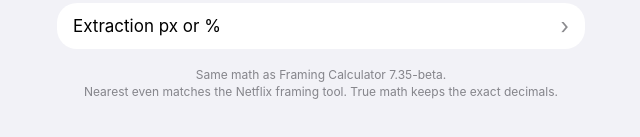
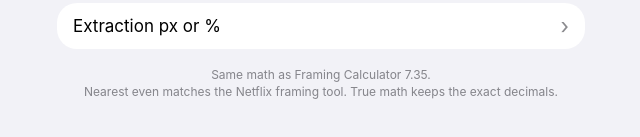
Before and after one commit to seefiggy/framing-calculator, a plain HTML site: page index.html in a window 1280 px wide. Shown: the part 1178-1315 px from the top of the page, 319-959 px from the left. Drawn offline with Linux system fonts and the light colour scheme.

Commit message:
Footer: 7.35 release (drop -beta)

```diff
--- a/index.html
+++ b/index.html
@@ -128,7 +128,7 @@ details[open].list>summary::after{transform:rotate(90deg)}
  <div class="hintrow">Overrides the target aspect. Direct entries are never rounded.</div>
 </details>
 
-<div class="foot">Same math as Framing Calculator 7.35-beta.<br>Nearest even matches the Netflix framing tool. True math keeps the exact decimals.</div>
+<div class="foot">Same math as Framing Calculator 7.35.<br>Nearest even matches the Netflix framing tool. True math keeps the exact decimals.</div>
 </main>
 
 <div id="bar" class="glass"><button id="reset">Reset</button><button id="copy" class="p">Copy Result</button></div>
```
